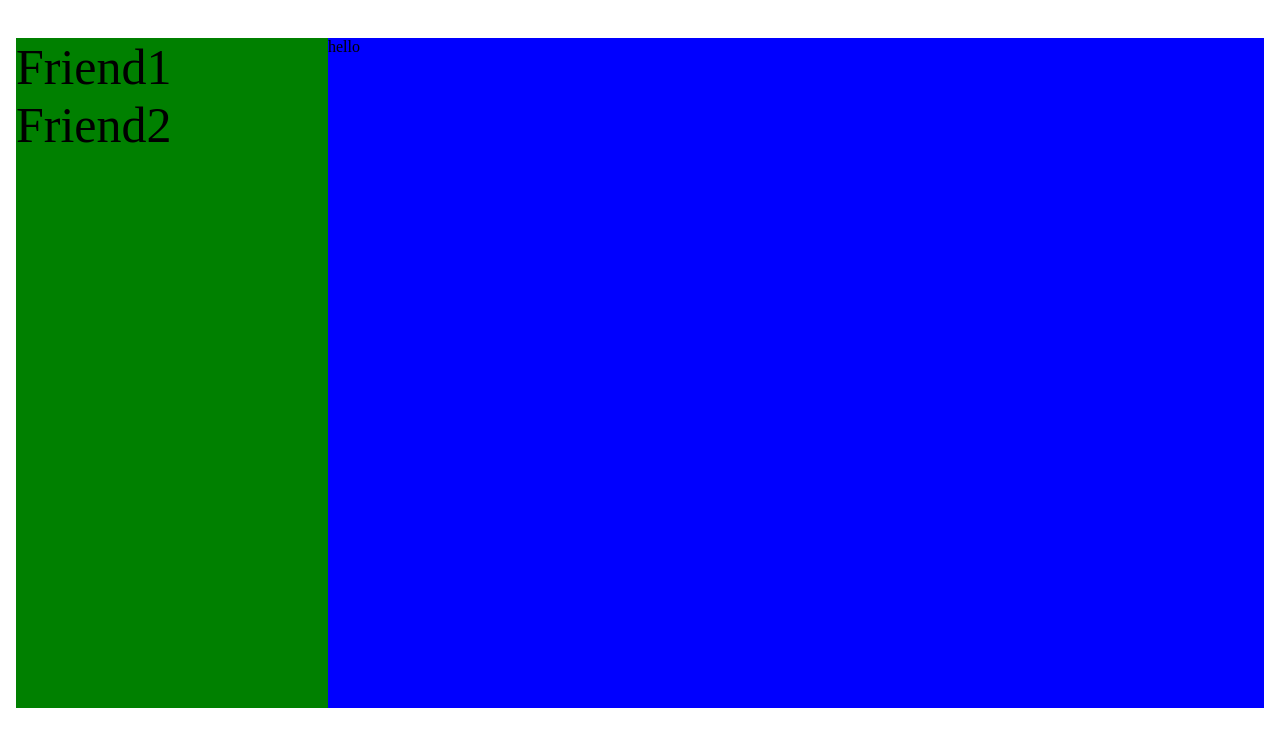
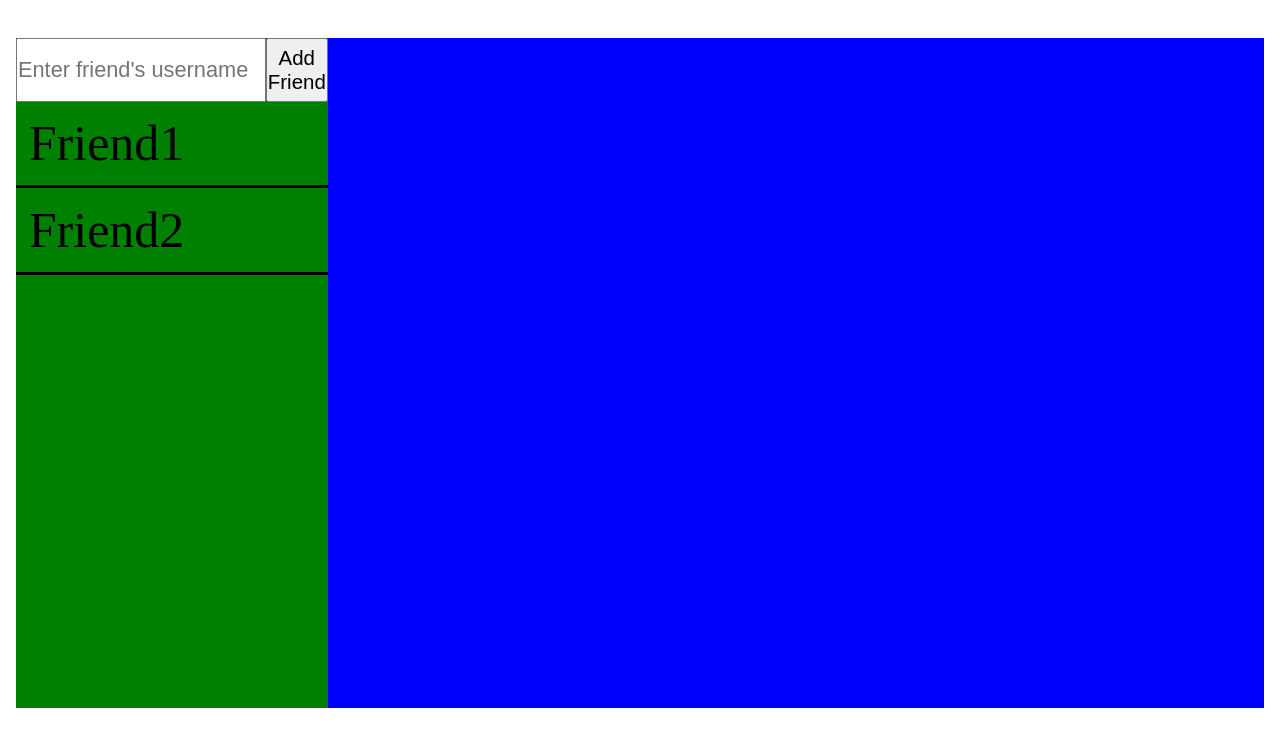
Before and after one commit to matthewvadeboncoeur/chatapp, a plain HTML site: page index.html in a window 1280 px wide. Shown: the part 66-800 px from the top of the page. Drawn offline with Linux system fonts and the light colour scheme.

Commit message:
added add friend button but still need to make it functional

```diff
--- a/index.html
+++ b/index.html
@@ -1,4 +1,5 @@
 <!-- index.html -->
+
 <!DOCTYPE html>
 <html lang="en">
 <head>
@@ -19,12 +20,18 @@
     </div>
     <div class="fullscreen-div">
         <div class="friends-div">
+            <div class="add-friend-div">
+                <input type="text" placeholder="Enter friend's username">
+                <button>Add Friend</button>
+            </div>
             <ul class="friends-list">
                 <li>Friend1</li>
                 <li>Friend2</li>
             </ul>
         </div>
-        <div class="chat-div">hello</div>
+        <div class="chat-div">
+
+        </div>
     </div>
 </body>
 </html>
--- a/style.css
+++ b/style.css
@@ -65,4 +65,27 @@ body {
 
 .friends-list li {
     font-size: clamp(2vw, 5vw, 50px);
+    border-bottom: 3px solid black;
+    padding: 1vw;
 }
+
+.add-friend-div {
+    display: flex;
+    height: 8vh;
+}
+
+.add-friend-div input {
+    font-size: 1.7vw;
+    width: 80%;
+}
+
+.add-friend-div button {
+    font-size: 1.6vw;
+    width: 20%;
+}
+
+.friends-list li:hover {
+    transition: all 0.3s ease;
+    cursor: pointer;
+    background-color: aqua;
+}
```
